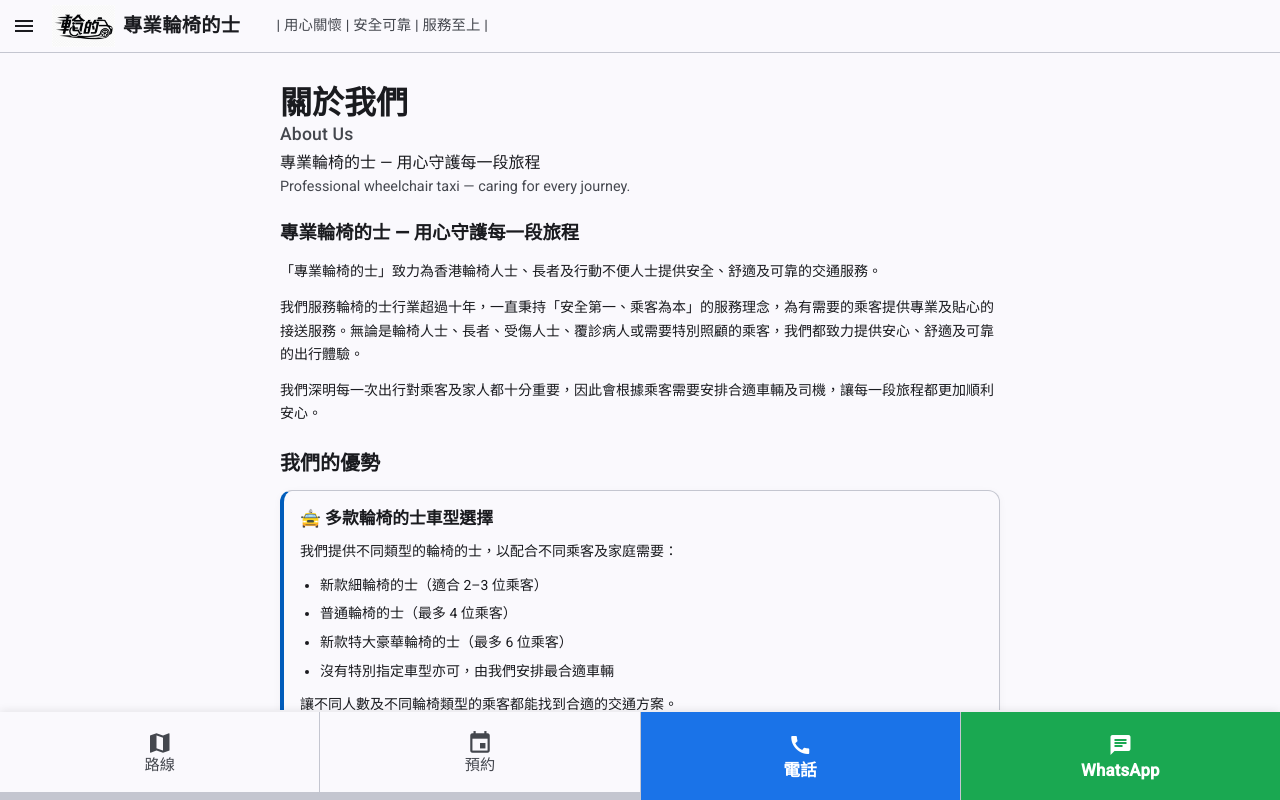
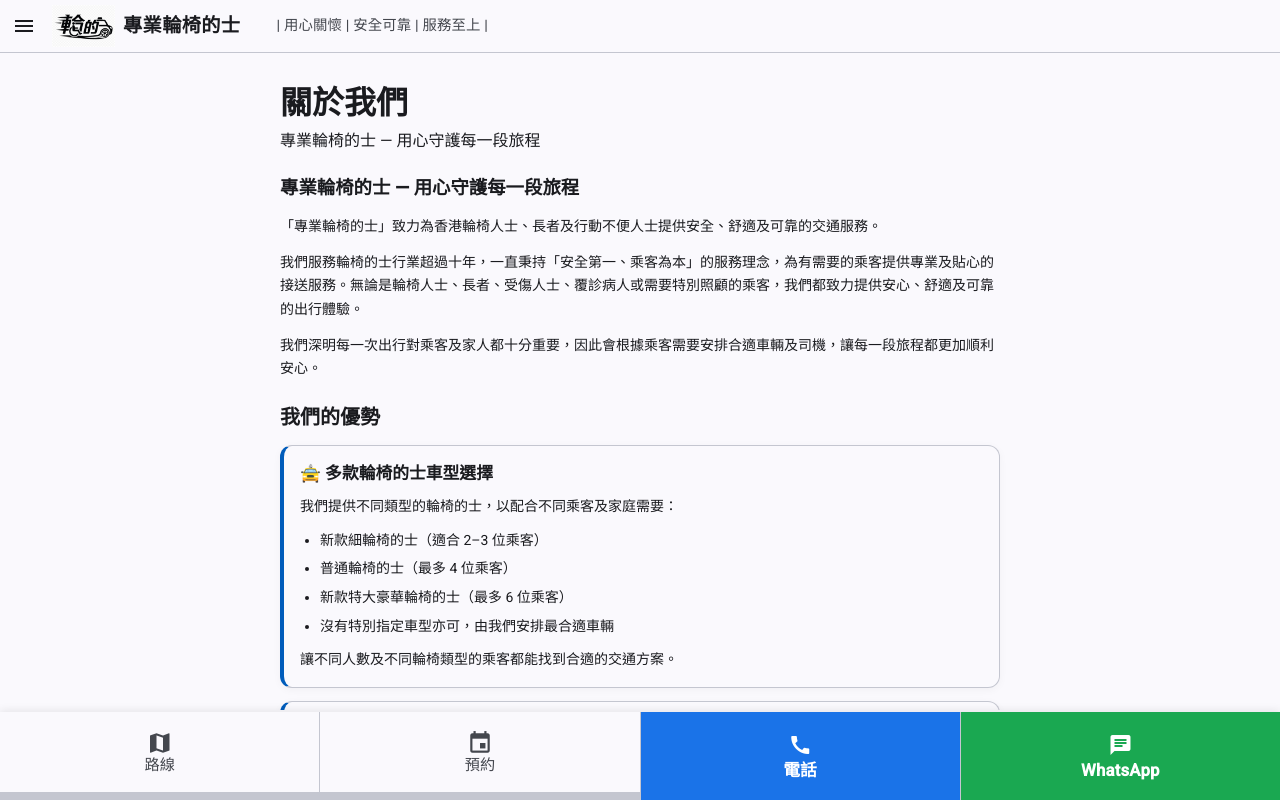
Before and after one commit to WheelChairTaxiPro/git-wheelchairtaxipro1, an Angular app in the folder frontend/: page /about in a window 1280 px wide. Built offline with nearby package versions, Linux system fonts and the light colour scheme.

Commit message:
Remove english

```diff
--- a/frontend/src/app/features/about/about.html
+++ b/frontend/src/app/features/about/about.html
@@ -2,13 +2,9 @@
   <header class="page__header">
     <h1 class="page__title">
       <span class="page__title-zh">關於我們</span>
-      <span class="page__title-en">About Us</span>
     </h1>
     <p class="page__subtitle">
       <span class="page__subtitle-zh">專業輪椅的士 — 用心守護每一段旅程</span>
-      <span class="page__subtitle-en"
-        >Professional wheelchair taxi — caring for every journey.</span
-      >
     </p>
   </header>
 
```
